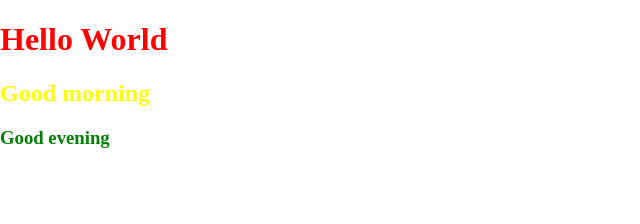
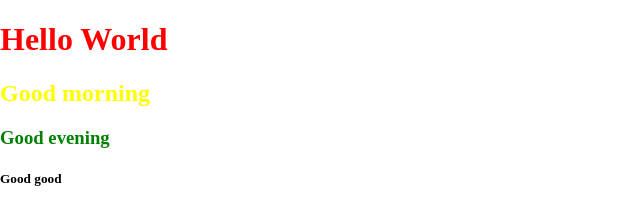
Before and after one commit to kuzmenko-artur/nava, a plain HTML site: page index.html in a window 1280 px wide. Shown: the full height of the page, 0-640 px from the left. Drawn offline with Linux system fonts and the light colour scheme.

Commit message:
Good good

```diff
--- a/index.html
+++ b/index.html
@@ -9,5 +9,6 @@
 	<h1>Hello World</h1>
 	<h2>Good morning</h2>
 	<h3>Good evening</h3>
+	<h5>Good good</h5>
 </body>
 </html>
```
